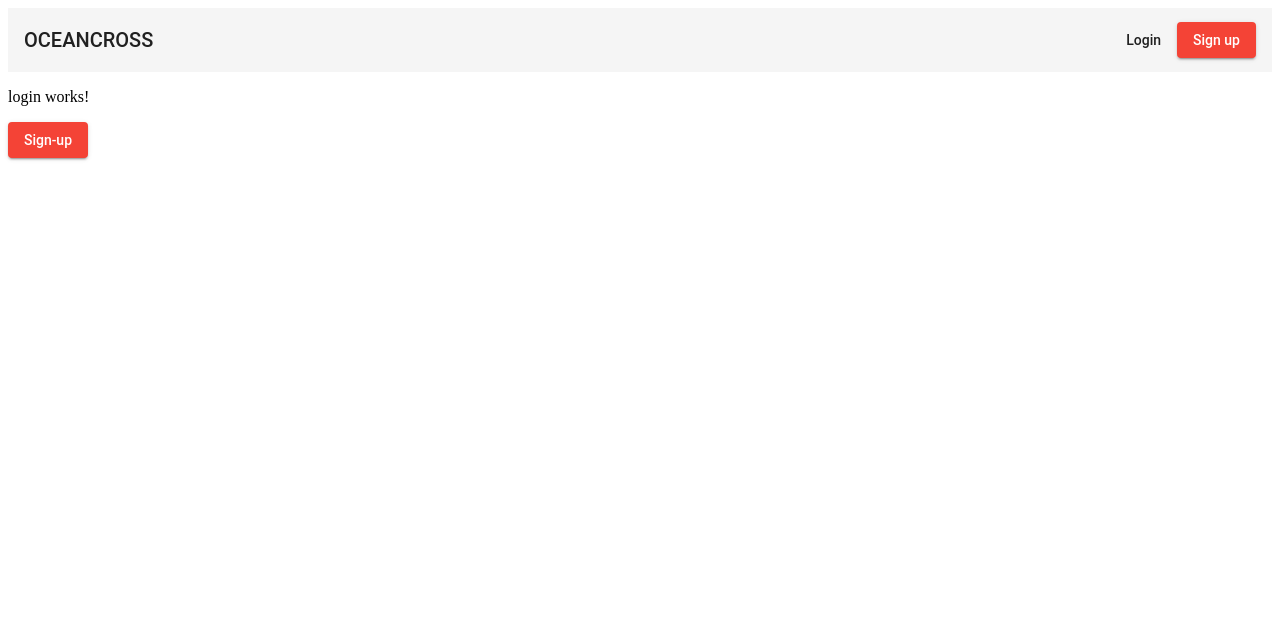
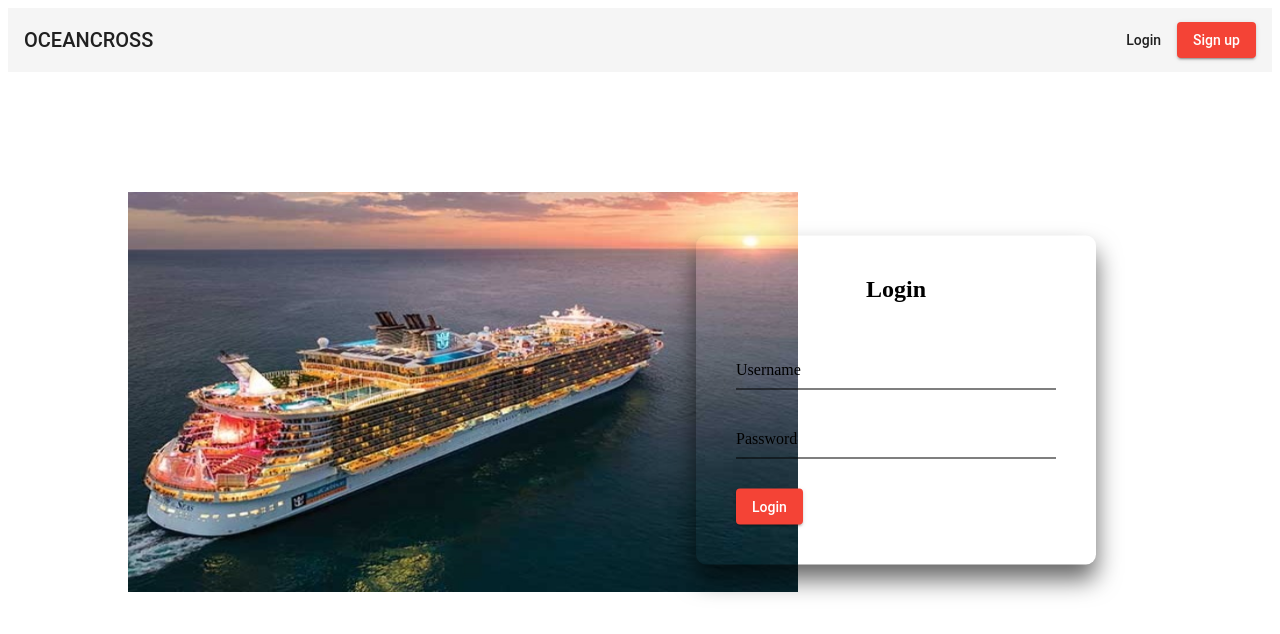
Before and after one commit to BarbutaDelia/oceancross, an Angular app in the folder Frontend_OceanCross/: page /login in a window 1280 px wide. Shown: the top 634 px of the page. Built offline with nearby package versions, Linux system fonts and the light colour scheme.

Commit message:
Login and Register pages

```diff
--- a/Frontend_OceanCross/src/app/auth/auth.module.ts
+++ b/Frontend_OceanCross/src/app/auth/auth.module.ts
@@ -5,6 +5,7 @@ import { AuthRoutingModule } from './auth-routing.module';
 import { LoginComponent } from './login/login.component';
 import { SignUpComponent } from './sign-up/sign-up.component';
 import { SharedModule } from '../shared/shared.module';
+import { ReactiveFormsModule } from '@angular/forms';
 
 
 @NgModule({
@@ -15,7 +16,8 @@ import { SharedModule } from '../shared/shared.module';
   imports: [
     CommonModule,
     AuthRoutingModule,
-    SharedModule
+    SharedModule,
+    ReactiveFormsModule
   ],
 })
 export class AuthModule { }
--- a/Frontend_OceanCross/src/app/auth/login/login.component.css
+++ b/Frontend_OceanCross/src/app/auth/login/login.component.css
@@ -0,0 +1,53 @@
+.login-box {
+    position: absolute;
+    top: 50%;
+    left: 70%;
+    width: 400px;
+    padding: 40px;
+    transform: translate(-50%, -50%);
+    background:transparent;
+    box-sizing: border-box;
+    box-shadow: 0 15px 25px rgba(0,0,0,.6);
+    border-radius: 10px;
+  }
+
+  .login-box h2 {
+    margin: 0 0 30px;
+    padding: 0;
+    color: rgb(0, 0, 0);
+    text-align: center;
+  }
+
+  .login-box .user-box {
+    position: relative;
+  }
+
+  .login-box .user-box input {
+    width: 100%;
+    padding: 10px 0;
+    font-size: 16px;
+    color: rgb(0, 0, 0);
+    margin-bottom: 30px;
+    border: none;
+    border-bottom: 1px solid rgb(0, 0, 0);
+    outline: none;
+    background: transparent;
+  }
+  .login-box .user-box label {
+    position: absolute;
+    top:0;
+    left: 0;
+    padding: 10px 0;
+    font-size: 16px;
+    color: rgb(0, 0, 0);
+    pointer-events: none;
+    transition: .5s;
+  }
+
+  .login-box .user-box input:focus ~ label,
+  .login-box .user-box input:valid ~ label {
+    top: -20px;
+    left: 0;
+    color: #f44336;
+    font-size: 12px;
+  }
--- a/Frontend_OceanCross/src/app/auth/login/login.component.html
+++ b/Frontend_OceanCross/src/app/auth/login/login.component.html
@@ -1,2 +1,24 @@
-<p>login works!</p>
-<button mat-raised-button color="warn" (click)="Click()">Sign-up</button>
+<div style="display:flex;justify-content: left;margin: 100px;">
+    <div style="margin:20px">
+        <img src="\assets\image\Royal-Caribbean-Allure-of-the-Seas-576.jpg" height="400px" width="670px">
+    </div>
+    <div class="login-box">
+        <h2>Login</h2><br>
+        <form [formGroup]="loginForm" (ngSubmit)="onSubmit()">
+            <div class="user-box">
+                <input id="username" type="text" formControlName="username" required>
+                <label for="username">
+                    Username
+                </label>
+            </div>
+
+            <div class="user-box">
+                <input id="password" type="password" formControlName="password" required>
+                <label for="password">
+                    Password
+                </label>
+            </div>
+            <button mat-raised-button color="warn" class="button" type="submit">Login</button>
+        </form>
+    </div>
+</div>
--- a/Frontend_OceanCross/src/app/auth/login/login.component.ts
+++ b/Frontend_OceanCross/src/app/auth/login/login.component.ts
@@ -1,5 +1,6 @@
 import { Component, OnInit } from '@angular/core';
-import { Router } from '@angular/router';
+import { FormBuilder, Validators, ReactiveFormsModule, FormGroup  } from '@angular/forms';
+
 
 @Component({
   selector: 'app-login',
@@ -7,15 +8,24 @@ import { Router } from '@angular/router';
   styleUrls: ['./login.component.css']
 })
 export class LoginComponent implements OnInit {
+  loginForm: FormGroup;
 
-  constructor(private router: Router) { }
+
+  constructor(
+      private formBuilder: FormBuilder
+  ) { }
 
   ngOnInit(): void {
+    this.loginForm = this.formBuilder.group({
+      username: ['', Validators.required],
+      password: ['', Validators.required]
+  });
   }
-  Click()
-  {
-    this.router.navigateByUrl('/sign-up');
+  onSubmit(): void {
+    console.log('Your entered this values:', this.loginForm.value);
+    this.loginForm.reset();
   }
 
 
+
 }
--- a/Frontend_OceanCross/src/app/auth/sign-up/sign-up.component.css
+++ b/Frontend_OceanCross/src/app/auth/sign-up/sign-up.component.css
@@ -0,0 +1,53 @@
+.login-box {
+    position: absolute;
+    top: 50%;
+    left: 70%;
+    width: 400px;
+    padding: 40px;
+    transform: translate(-50%, -50%);
+    background:transparent;
+    box-sizing: border-box;
+    box-shadow: 0 15px 25px rgba(0,0,0,.6);
+    border-radius: 10px;
+  }
+
+  .login-box h2 {
+    margin: 0 0 30px;
+    padding: 0;
+    color: rgb(0, 0, 0);
+    text-align: center;
+  }
+
+  .login-box .user-box {
+    position: relative;
+  }
+
+  .login-box .user-box input {
+    width: 100%;
+    padding: 10px 0;
+    font-size: 16px;
+    color: rgb(0, 0, 0);
+    margin-bottom: 30px;
+    border: none;
+    border-bottom: 1px solid rgb(0, 0, 0);
+    outline: none;
+    background: transparent;
+  }
+  .login-box .user-box label {
+    position: absolute;
+    top:0;
+    left: 0;
+    padding: 10px 0;
+    font-size: 16px;
+    color: rgb(0, 0, 0);
+    pointer-events: none;
+    transition: .5s;
+  }
+
+  .login-box .user-box input:focus ~ label,
+  .login-box .user-box input:valid ~ label {
+    top: -20px;
+    left: 0;
+    color: #f44336;
+    font-size: 12px;
+  }
--- a/Frontend_OceanCross/src/app/auth/sign-up/sign-up.component.html
+++ b/Frontend_OceanCross/src/app/auth/sign-up/sign-up.component.html
@@ -1 +1,41 @@
-<p>sign-up works!</p>
+<div style="display:flex;justify-content: left;margin: 100px;">
+    <div style="margin:20px">
+        <img src="\assets\image\Royal-Caribbean-Allure-of-the-Seas-576.jpg" height="400px" width="670px">
+    </div>
+    <div class="login-box" >
+        <h2>Sign Up</h2><br>
+        <form [formGroup]="signupForm" (ngSubmit)="onSubmit()">
+            <div class="user-box">
+
+                <input id="name" type="text" formControlName="name" required>
+                <label for="name">
+                    Name
+                </label>
+            </div>
+
+            <div class="user-box">
+
+                <input id="username" type="text" formControlName="username" required>
+                <label for="username">
+                    Username
+                </label>
+            </div>
+
+            <div class="user-box">
+                <input id="password" type="password" formControlName="password" required>
+                <label for="password">
+                    Password
+                </label>
+            </div>
+
+            <div class="user-box">
+                <input id="confirmpassword" type="password" formControlName="confirmpassword" required>
+                <label for="confirmpassword">
+                    Confirm Password
+                </label>
+            </div>
+
+            <button mat-raised-button color="warn" class="button" type="submit">Sign Up</button>
+        </form>
+    </div>
+</div>
--- a/Frontend_OceanCross/src/app/auth/sign-up/sign-up.component.ts
+++ b/Frontend_OceanCross/src/app/auth/sign-up/sign-up.component.ts
@@ -1,4 +1,6 @@
 import { Component, OnInit } from '@angular/core';
+import { FormBuilder, FormGroup, Validators } from '@angular/forms';
+import { Router } from '@angular/router';
 
 @Component({
   selector: 'app-sign-up',
@@ -6,10 +8,25 @@ import { Component, OnInit } from '@angular/core';
   styleUrls: ['./sign-up.component.css']
 })
 export class SignUpComponent implements OnInit {
+  signupForm: FormGroup;
+  constructor(
+    private formBuilder: FormBuilder,
+    private router: Router
+    ) {
 
-  constructor() { }
+  }
 
   ngOnInit(): void {
+    this.signupForm = this.formBuilder.group({
+      name: ['', Validators.required],
+      username: ['', Validators.required],
+      password: ['', Validators.required],
+      confirmpassword: ['', Validators.required]
+  });
+  }
+  onSubmit(): void {
+    console.log('Your entered this values:', this.signupForm.value);
+    this.signupForm.reset();
   }
 
 }
```
Also changed, not shown: Frontend_OceanCross/src/assets/image/Royal-Caribbean-Allure-of-the-Seas-576.jpg (added).
